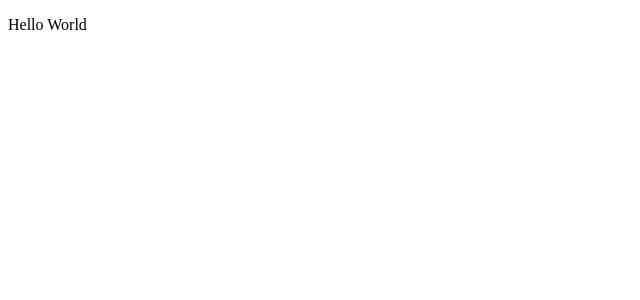
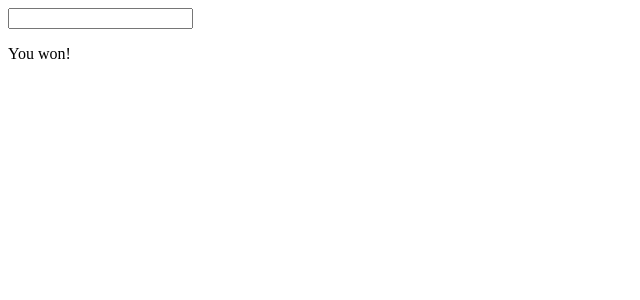
Before and after one commit to gtoborges/tdd-wordle, a Vue app: page / in a window 1280 px wide. Shown: the top 300 px of the page, without its empty margins (0-640 px from the left). Built offline with nearby package versions, Linux system fonts and the light colour scheme.

Commit message:
create first new test and new settings file with constants

```diff
--- a/src/App.vue
+++ b/src/App.vue
@@ -3,7 +3,7 @@ import WordleBoard from './components/WordleBoard.vue'
 </script>
 
 <template>
-  <WordleBoard msg="Hello World"/>
+  <WordleBoard wordOfTheDay="Hello World"/>
 </template>
 
 <style scoped>
--- a/src/components/WordleBoard.vue
+++ b/src/components/WordleBoard.vue
@@ -1,11 +1,13 @@
 <script setup lang="ts">
+import { VICTORY_MESSAGE } from '@/settings'
 defineProps<{
-  msg: string
+  wordOfTheDay: string
 }>()
 </script>
 
 <template>
-  <p>{{msg}}</p>
+  <input type="text">
+  <p>{{ VICTORY_MESSAGE }}</p>
 </template>
 
 <style scoped>
--- /dev/null
+++ b/src/settings.ts
@@ -0,0 +1 @@
+export const VICTORY_MESSAGE = "You won!"
```
Also changed, not shown: 1 other file (tests, documents, lock files or other folders).
